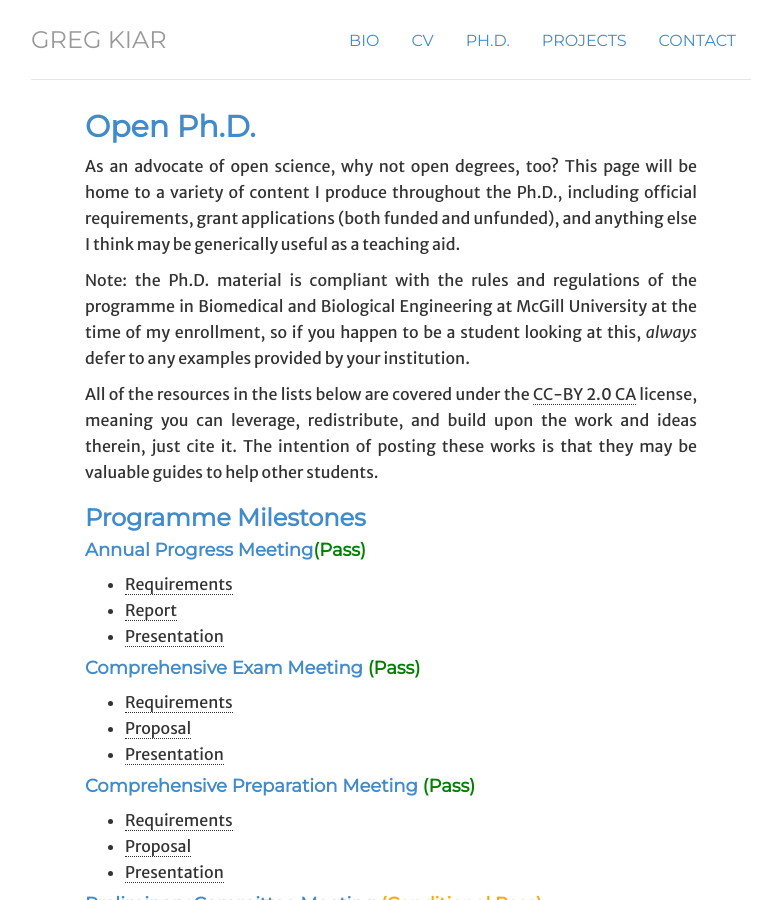
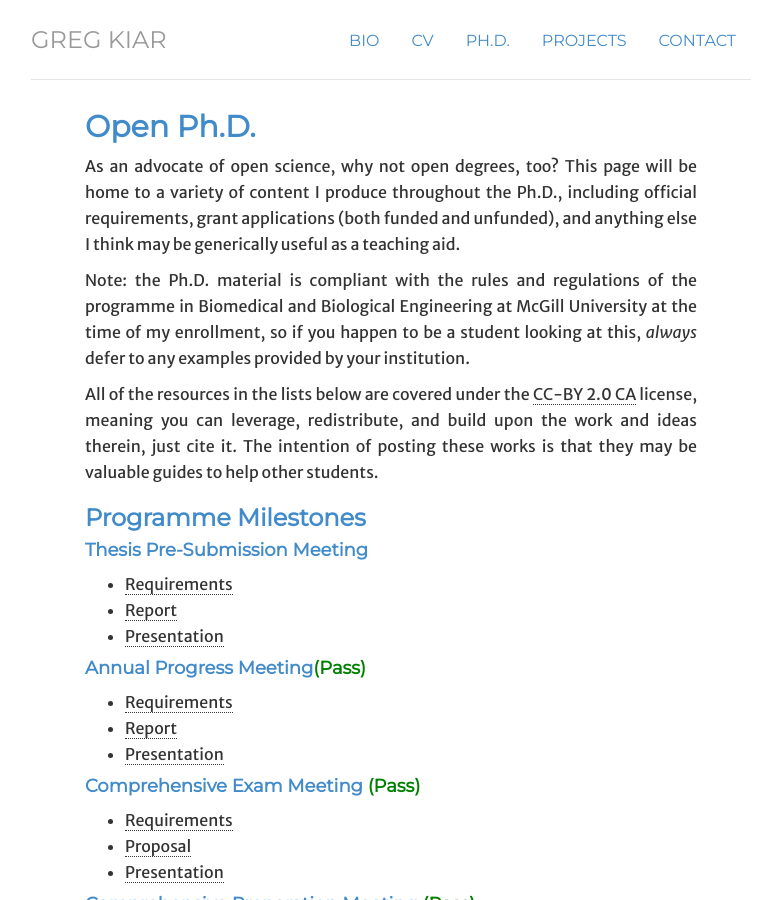
Before and after one commit to gkiar/gkiar.github.io, a Jekyll site: the page built from phd/index.html, in a window 1280 px wide and 900 px high. Shown: the whole window, without its empty margins (249-1012 px from the left). Built offline with Jekyll 4.4.1, drawn with Linux system fonts in a browser that asks for light colours; nearby versions of some CDN libraries; some web fonts are replaced.

Commit message:
added documents for 2020 committee meeting

```diff
--- a/phd/index.html
+++ b/phd/index.html
@@ -23,6 +23,13 @@ description: Ph.D.
     </p>
 
     <h3>Programme Milestones</h3>
+      <h4>Thesis Pre-Submission Meeting</h4>
+      <ul>
+        <li><a href="http://bbme.research.mcgill.ca/admin/Info_P5-PhD-Thesis_Presubmission_Meeting.pdf">Requirements</a></li>
+        <li><a href="docs/presubmission_report_sept2020.pdf">Report</a></li>
+        <li><a href="presubmission_meeting_2020">Presentation</a></li>
+      </ul>
+
       <h4>Annual Progress Meeting<span style="color:green">(Pass)</span></h4>
       <ul>
         <li><a href="http://bbme.research.mcgill.ca/admin/Info_P4-PhD-Thesis_Progress_Meeting.pdf">Requirements</a></li>
```
Also changed, not shown: 2 other files.
